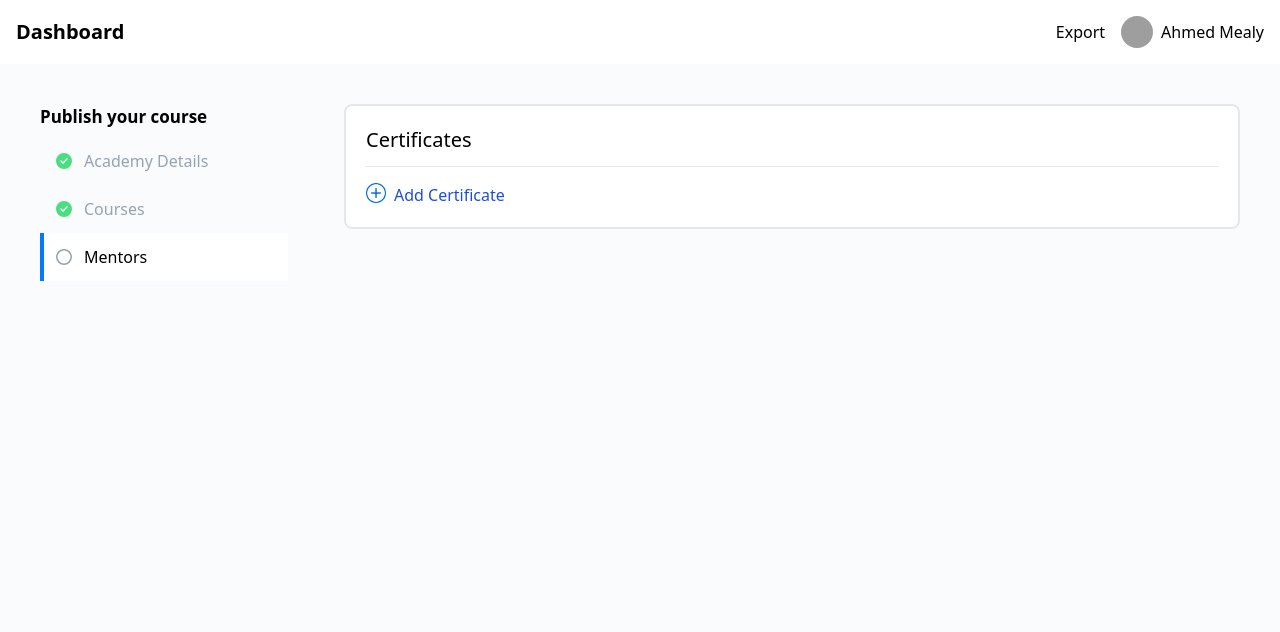
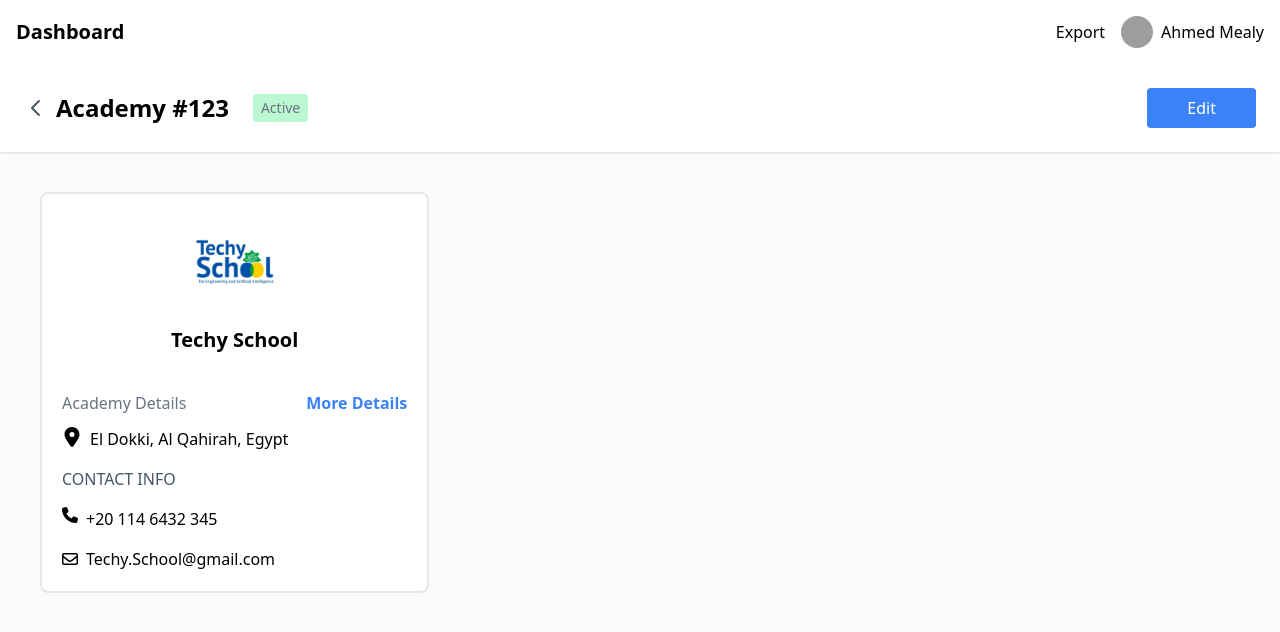
Before and after one commit to Techy-software/techy-website, a React (Vite) app: page / in a window 1280 px wide. Shown: the top 632 px of the page. Built offline with nearby package versions, Linux system fonts and the light colour scheme; grey boxes are pictures that could not be loaded.

Commit message:
AcademyDetials1

```diff
--- a/src/App.jsx
+++ b/src/App.jsx
@@ -3,7 +3,8 @@ import React, { useState } from "react";
 import CourseDetilasComponent from "./components/course-details-component/course-details-component";
 import AddMentorComponent from "./components/add-mentor-component/add-mentor-component";
 import AddAcademy from "./components/AddAcademy/AddAcademy";
-
+import JobDetails from "./components/jobs-component/JobDetails";
+import AcademyDetails from "./components/AcademyDetails/AcademyDetails";
 const App = () => {
   const [currentStep, setCurrentStep] = useState(1);
   const steps = ["Content", "Setup", "Assign"];
@@ -11,7 +12,8 @@ const App = () => {
   return (
     // <CourseDetilasComponent steps={steps} currentStep={currentStep} />
     // <AddMentorComponent/>
-    <AddAcademy currentStep={2} />
+    // <AddAcademy currentStep={2} />
+    <AcademyDetails />
   );
 };
 
--- /dev/null
+++ b/src/components/AcademyDetails/AcademyDetails.jsx
@@ -0,0 +1,77 @@
+import WhiteCard from "../../reusable components/WhiteCard/WhiteCard";
+import Topbar from "../Topbar";
+import Academy from "../../assets/Academy.png";
+import { FontAwesomeIcon } from "@fortawesome/react-fontawesome";
+import { faLocationDot, faPhone } from "@fortawesome/free-solid-svg-icons";
+import { faEnvelope } from "@fortawesome/free-regular-svg-icons";
+const AcademyDetails = ({}) => {
+  return (
+    <div>
+      <Topbar />
+      <div className="sticky top-0 z-10 flex justify-between items-center bg-white p-6 shadow pb-6">
+        <div className="flex items-center">
+          <button className="mr-2">
+            <svg
+              className="w-6 h-6 text-gray-600"
+              fill="none"
+              stroke="currentColor"
+              viewBox="0 0 24 24"
+              xmlns="http://www.w3.org/2000/svg"
+            >
+              <path
+                strokeLinecap="round"
+                strokeLinejoin="round"
+                strokeWidth="2"
+                d="M15 19l-7-7 7-7"
+              />
+            </svg>
+          </button>
+          <h1 className="text-2xl font-bold mr-4">Academy #123</h1>
+          <span className="ml-2 px-2 py-1 text-sm text-gray-500 bg-green-200 rounded">
+            Active
+          </span>
+        </div>
+        <div className="flex items-center">
+          {/* <span className="text-gray-500 mr-4">Saved</span> */}
+          <button className="bg-blue-500 text-white px-10 py-2 rounded w-100 ">
+            Edit
+          </button>
+        </div>
+      </div>
+      <div className="grid grid-cols-12 gap-4 add-academy px-10 pt-10">
+        <div className="col-span-4">
+          <WhiteCard>
+            <div className="flex items-center flex-col">
+              <img src={Academy} alt="Academy Photo" className="w-24" />
+              <h2 className="text-xl font-bold mt-4">Techy School</h2>
+              <hr className="my-3" />
+              <div className="flex justify-between mx-2 w-full my-3">
+                <span className="text-gray-500">Academy Details</span>
+                <span className="text-blue-500 font-bold ml-2">
+                  More Details
+                </span>
+              </div>
+            </div>
+            <div className="flex">
+              <FontAwesomeIcon icon={faLocationDot} className="mr-2 w-5 h-5" />
+              <span>El Dokki, Al Qahirah, Egypt</span>
+            </div>
+            <div className="my-4">
+              <span className="text-slate-600 my-4">CONTACT INFO</span>
+            </div>
+            <div className="flex my-4">
+              <FontAwesomeIcon icon={faPhone} className="mr-2" />
+              <span>+20 114 6432 345</span>
+            </div>
+            <div>
+                <FontAwesomeIcon icon={faEnvelope} className="mr-2" />
+                <span>Techy.School@gmail.com</span>
+            </div>
+          </WhiteCard>
+        </div>
+      </div>
+    </div>
+  );
+};
+
+export default AcademyDetails;
--- a/src/reusable components/WhiteCard/WhiteCard.jsx
+++ b/src/reusable components/WhiteCard/WhiteCard.jsx
@@ -1,7 +1,7 @@
 const WhiteCard = ({ title, children, style }) => (
   <div className={`bg-white rounded-lg p-5 border-2 ${style}`}>
-    <h2 className="mb-3 text-xl">{title}</h2>
-    <hr />
+    {title && <h2 className="mb-3 text-xl">{title}</h2>}
+    {title && <hr />}
     {children}
   </div>
 );
```
Also changed, not shown: src/assets/Academy.png (added), 1 other file (tests, documents, lock files or other folders).
